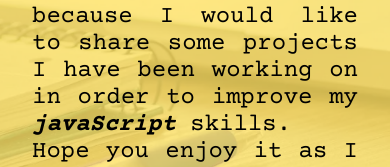
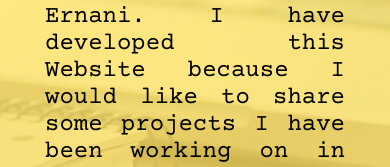
Before and after one commit to luisernani/js-projects, a plain HTML site: page index.html in a window 390 px wide. Shown: the part 618-785 px from the top of the page. Drawn offline with nearby package versions, Linux system fonts and the light colour scheme.

Commit message:
index text-hero max-width on mobile

```diff
--- a/css/index-style.css
+++ b/css/index-style.css
@@ -119,7 +119,8 @@ main{
         padding: 0 2rem;
     }
     .hero-text{
-        font-size: 2rem;
+        max-width: 85%;
+        font-size: 1rem;
     }
     main{
         justify-content: center;
```
